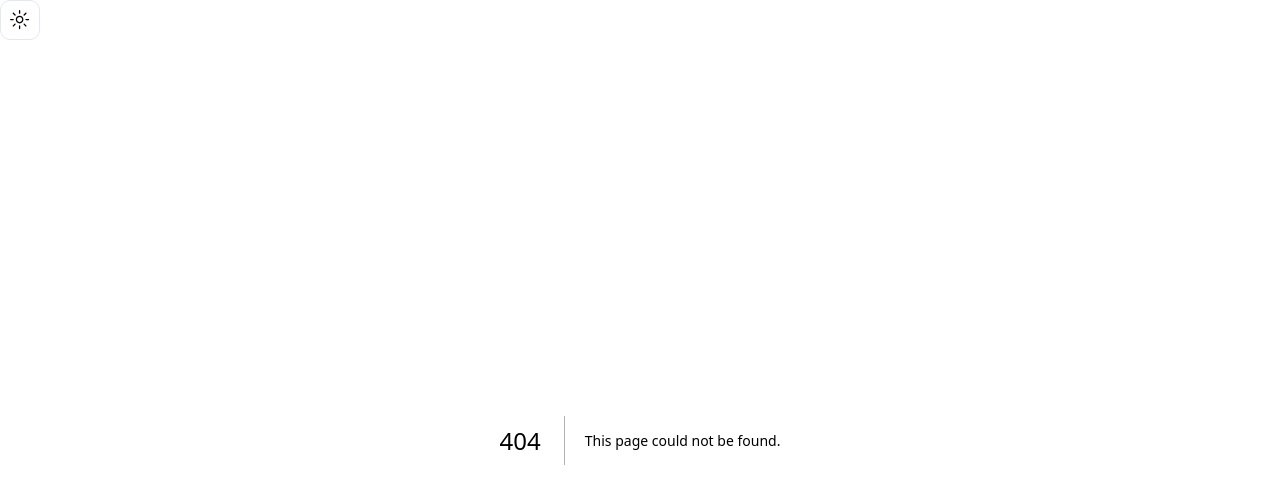
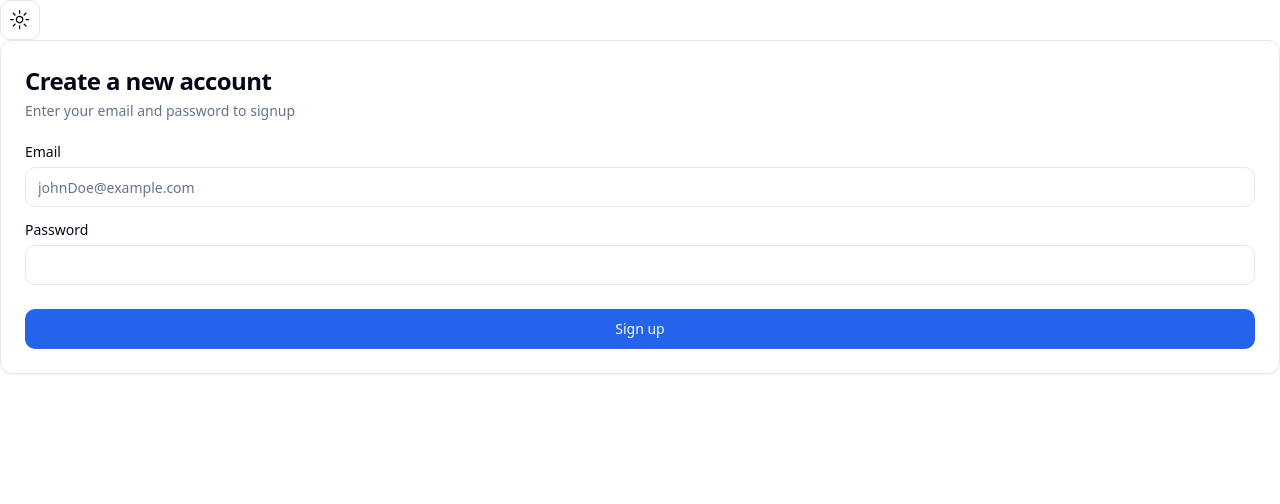
Before and after one commit to Abbasalubeid/BookingSystem, a Next.js app: page /signup in a window 1280 px wide. Before the commit this address had no page. Shown: the top 504 px of the page. Built offline with nearby package versions, Linux system fonts and the light colour scheme.

Commit message:
Base signup functionality

```diff
--- /dev/null
+++ b/src/app/api/signup/route.js
@@ -0,0 +1,48 @@
+import { sql } from '@vercel/postgres';
+import { NextResponse } from 'next/server';
+
+// This API route handles the POST request to create a new user.
+export async function POST(request) {
+  try {
+    const { username, password } = await request.json();
+
+    // Check if the user already exists
+    const existingUser = await sql`
+      SELECT 1 FROM users WHERE username = ${username}
+    `;
+
+    if (existingUser.rowCount > 0) {
+      // User already exists
+      return new Response(JSON.stringify({ error: 'User already exists' }), {
+        status: 409,
+        headers: {
+          'Content-Type': 'application/json',
+        },
+      });
+    }
+
+    // Insert new user into the database
+    const { rows } = await sql`
+      INSERT INTO users (username, password, admin) VALUES (${username}, ${password}, ${0}) RETURNING id, username, admin
+    `;
+
+    if (rows.length > 0) {
+      return NextResponse.json(rows[0]);
+    } else {
+      return new Response(JSON.stringify({ error: 'Unable to create user' }), {
+        status: 400,
+        headers: {
+          'Content-Type': 'application/json',
+        },
+      });
+    }
+  } catch (error) {
+    console.error('Signup error:', error);
+    return new Response(JSON.stringify({ error: 'Internal server error' }), {
+      status: 500,
+      headers: {
+        'Content-Type': 'application/json',
+      },
+    });
+  }
+}
--- /dev/null
+++ b/src/app/signup/page.js
@@ -0,0 +1,9 @@
+"use client"
+import React from 'react';
+import SignupPresenter from '@/presenters/SignupPresenter';
+
+const LoginPage = () => {
+  return <SignupPresenter />;
+};
+
+export default LoginPage;
--- /dev/null
+++ b/src/presenters/SignupPresenter.js
@@ -0,0 +1,29 @@
+import React from 'react';
+import SignupView from '../views/SignupView';
+
+const SignupPresenter = () => {
+
+  const handleSignup = async (username, password) => {
+    try {
+      const response = await fetch('/api/signup', {
+        method: 'POST',
+        headers: {
+          'Content-Type': 'application/json',
+        },
+        body: JSON.stringify({ username, password }),
+      });
+
+      if (response.ok) {
+        alert("Successfully created account");
+      } else {
+        alert('signup failed');
+      }
+    } catch (error) {
+      alert('signup error:', error);
+    }
+  };
+
+  return <SignupView onSignup={handleSignup} />;
+};
+
+export default SignupPresenter;
--- /dev/null
+++ b/src/views/SignupView.js
@@ -0,0 +1,63 @@
+import React, { useState } from 'react';
+import {
+  Card,
+  CardContent,
+  CardDescription,
+  CardFooter,
+  CardHeader,
+  CardTitle,
+} from "@/components/ui/card";
+import { Input } from "@/components/ui/input";
+import { Label } from "@/components/ui/label";
+import { Button } from "@/components/ui/button";
+
+const SignupView = ({ onSignup }) => {
+  const [email, setEmail] = useState('');
+  const [password, setPassword] = useState('');
+
+  const handleFormSubmit = (event) => {
+    event.preventDefault();
+    onSignup(email, password);
+  };
+
+  return (
+    <div>
+      <Card>
+        <CardHeader className="space-y-1">
+          <CardTitle className="text-2xl">Create a new account</CardTitle>
+          <CardDescription>
+            Enter your email and password to signup
+          </CardDescription>
+        </CardHeader>
+        <form onSubmit={handleFormSubmit}>
+          <CardContent className="grid gap-4">
+            <div className="grid gap-2" >
+              <Label htmlFor="email">Email</Label>
+              <Input
+                id="email"
+                // type="email"
+                placeholder="johnDoe@example.com"
+                value={email}
+                onChange={(e) => setEmail(e.target.value)}
+              />
+            </div>
+            <div className="grid gap-2">
+              <Label htmlFor="password">Password</Label>
+              <Input
+                id="password"
+                type="password"
+                value={password}
+                onChange={(e) => setPassword(e.target.value)}
+              />
+            </div>
+          </CardContent>
+          <CardFooter>
+            <Button type="submit" className="w-full">Sign up</Button>
+          </CardFooter>
+        </form>
+      </Card>
+    </div>
+  );
+};
+
+export default SignupView;
```
